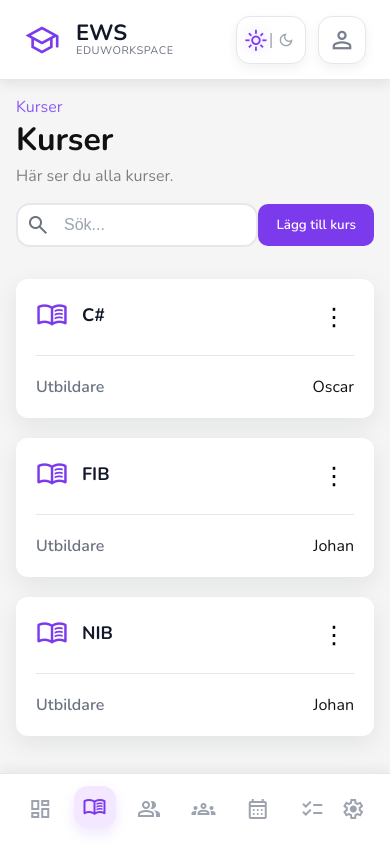
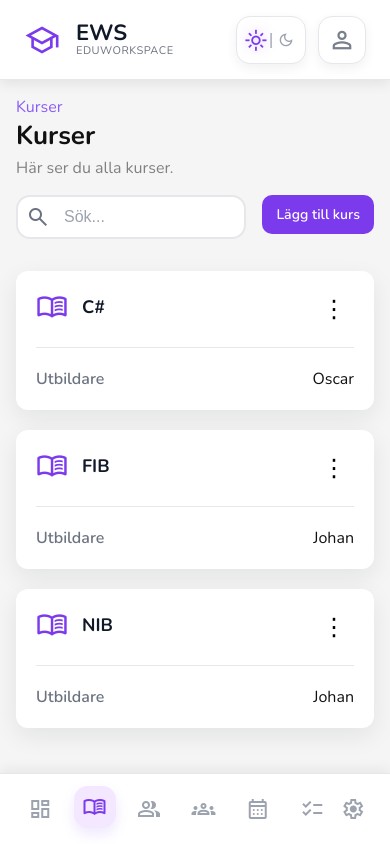
Before and after one commit to Brian-Bridgeman/Eduworkspace, an Angular app in the folder Client/: page /courses in a window 390 px wide. Built offline with nearby package versions, Linux system fonts and the light colour scheme.

Commit message:
Fix responsiveness on button in template header

```diff
--- a/Client/src/app/components/template-header/template-header.css
+++ b/Client/src/app/components/template-header/template-header.css
@@ -39,3 +39,20 @@ button {
 button:hover {
   background: #6d28d9;
 }
+
+@media (max-width: 768px) {
+  .header-container {
+    align-items: flex-start;
+    gap: 16px;
+  }
+
+  .header-text h1 {
+    font-size: 26px;
+  }
+
+  button {
+    padding: 10px 14px;
+    border-radius: 10px;
+    font-size: 14px;
+  }
+}
```
